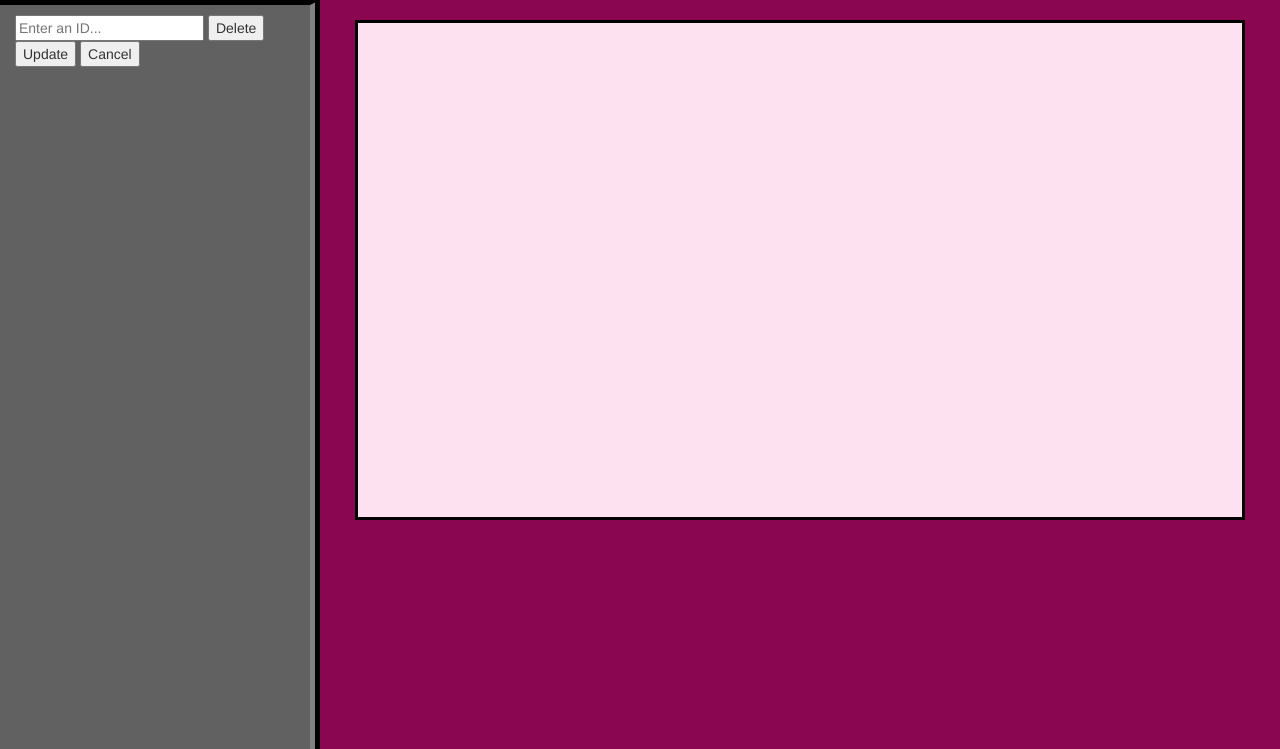
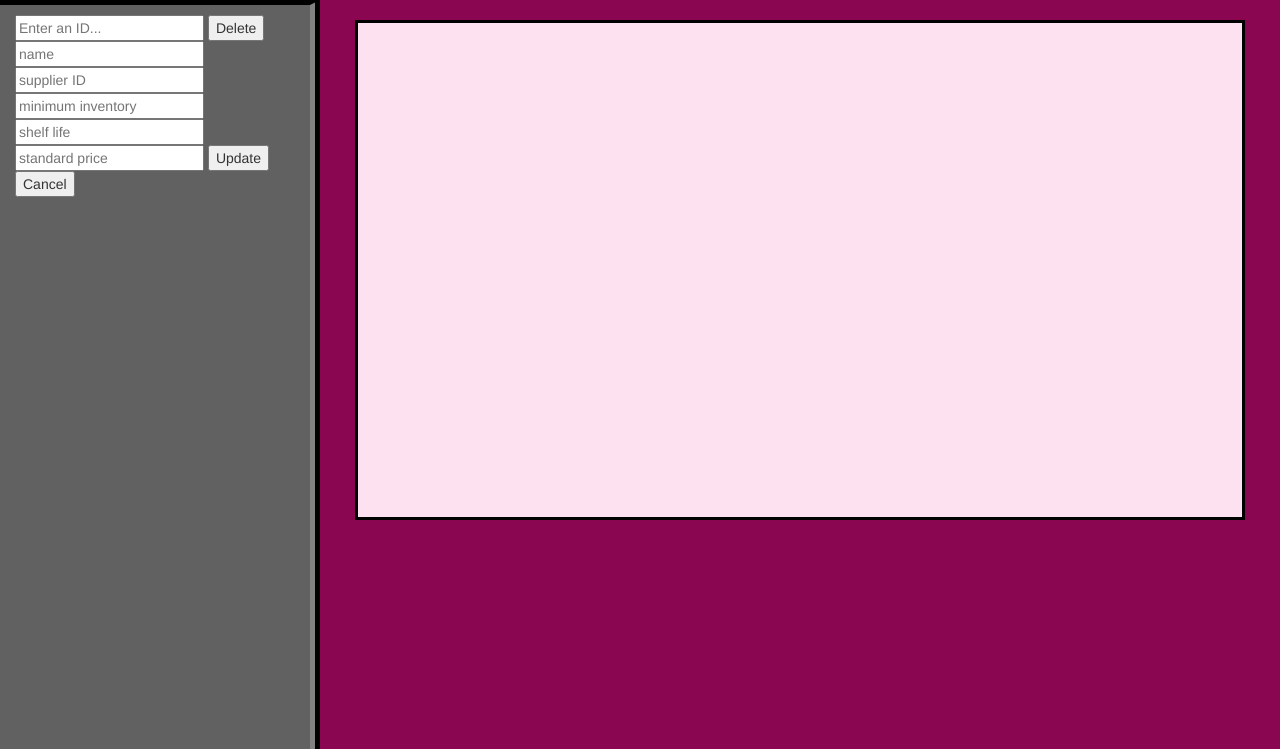
Before and after one commit to gioGats/CS2720-SE, a Flask app: page /productsDB in a window 1280 px wide. Shown: the part 50-799 px from the top of the page. Run offline with Flask 2, Linux system fonts and the light colour scheme; the visitor is signed in with stand-in values (Sample User, id 1); data comes from the database, SQL or seed files in the repository; some libraries are stand-ins or nearby versions.

Commit message:
add text boxes to all new html pages

```diff
--- a/Flask-App/templates/databasetemplate.html
+++ b/Flask-App/templates/databasetemplate.html
@@ -4,16 +4,14 @@
 
 {% block sidePanelContent %}
     <div class="side-panel-top">
-    <form xmlns="http://www.w3.org/1999/html">
+    <form>
         <input type="text" name="DatabaseID" placeholder="Enter an ID..." >
         <button type="submit" formaction="#" formmethod="post" >Delete</button>
 
-        {% block formData %}
+        {% block formData %}{% endblock %}
 
-        {% endblock %}
-
-         <button type="submit" formaction="#" formmethod="post" >Update</button>
-         <button type="submit">Cancel</button>
+        <button type="submit" formaction="#" formmethod="post" >Update</button>
+        <button type="submit">Cancel</button>
     </form>
     </div>
 {% endblock %}
--- a/Flask-App/templates/itemsDB.html
+++ b/Flask-App/templates/itemsDB.html
@@ -38,3 +38,8 @@
         </ul>
       </div><!--/.nav-collapse -->
 {% endblock %}
+
+{% block formData %}
+  <input type="text" placeholder="product ID">
+  <input type="text" placeholder="inventory cost">
+{% endblock %}
--- a/Flask-App/templates/itemssoldDB.html
+++ b/Flask-App/templates/itemssoldDB.html
@@ -38,3 +38,9 @@
         </ul>
       </div><!--/.nav-collapse -->
 {% endblock %}
+
+{% block formData %}
+  <input type="text" placeholder="item ID">
+  <input type="text" placeholder="price sold">
+  <input type="text" placeholder="transaction ID">
+{% endblock %}
--- a/Flask-App/templates/productsDB.html
+++ b/Flask-App/templates/productsDB.html
@@ -38,3 +38,11 @@
         </ul>
       </div><!--/.nav-collapse -->
 {% endblock %}
+
+{% block formData %}
+  <input type="text" placeholder="name">
+  <input type="text" placeholder="supplier ID">
+  <input type="text" placeholder="minimum inventory">
+  <input type="text" placeholder="shelf life">
+  <input type="text" placeholder="standard price">
+{% endblock %}
--- a/Flask-App/templates/suppliersDB.html
+++ b/Flask-App/templates/suppliersDB.html
@@ -38,3 +38,8 @@
         </ul>
       </div><!--/.nav-collapse -->
 {% endblock %}
+
+{% block formData %}
+  <input type="text" placeholder="supplier name">
+  <input type="text" placeholder="supplier email">
+{% endblock %}
--- a/Flask-App/templates/transactionsDB.html
+++ b/Flask-App/templates/transactionsDB.html
@@ -38,3 +38,9 @@
         </ul>
       </div><!--/.nav-collapse -->
 {% endblock %}
+
+{% block formData %}
+  <input type="text" placeholder="customer name">
+  <input type="text" placeholder="customer contact">
+  <input type="text" placeholder="payment type">
+{% endblock %}
--- a/Flask-App/templates/userDB.html
+++ b/Flask-App/templates/userDB.html
@@ -38,3 +38,9 @@
         </ul>
       </div><!--/.nav-collapse -->
 {% endblock %}
+
+{% block formData %}
+  <input type="text" placeholder="username">
+  <input type="text" placeholder="password">
+  <input type="text" placeholder="permissions">
+{% endblock %}
```
Also changed, not shown: Flask-App/templates/discountsDB.html (+7 -0 lines).
